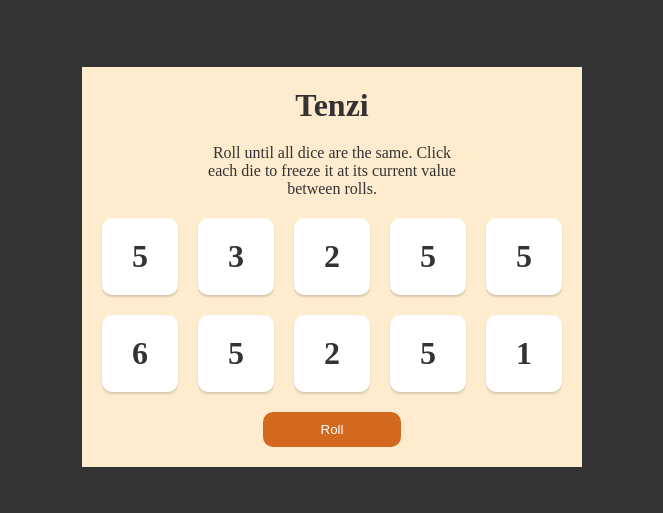
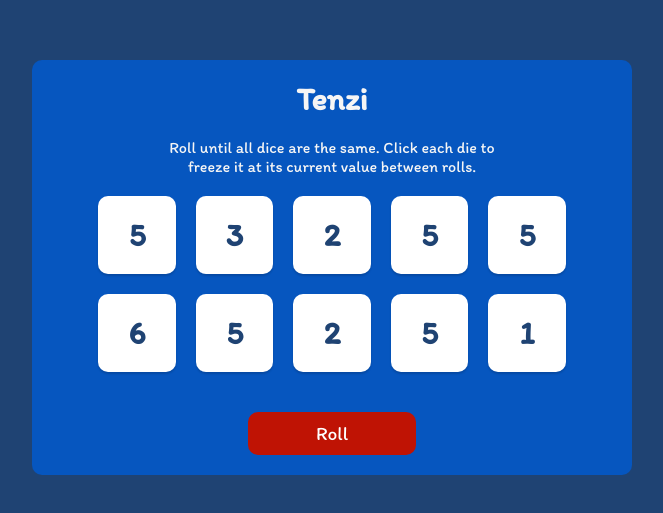
Before and after one commit to kujerocoding/tenzi-game, a React (Vite) app: page / in a window 1280 px wide. Shown: the part 133-646 px from the top of the page, without its empty margins (308-971 px from the left). Built offline with nearby package versions, Linux system fonts and the light colour scheme.

Commit message:
finalize styling

```diff
--- a/src/App.css
+++ b/src/App.css
@@ -1,3 +1,5 @@
+@import url('https://fonts.googleapis.com/css2?family=Itim&display=swap');
+
 *{
   padding: 0;
   margin: 0;
@@ -5,16 +7,17 @@
 }
 
 body{
-  background-color: #333;
+  background-color: #1F4373;
   color: whitesmoke;
   display: flex;
   justify-content: center;
   align-items: center;
   height: 100vh;
+  font-family: 'Itim', cursive;
 }
 
 .main-container{
-  background-color: blanchedalmond;
+  background-color: #0656BF;
   padding: 20px;
   color: #333;
   display: flex;
@@ -22,8 +25,9 @@ body{
   justify-content: center;
   align-items: center;
   gap: 20px;
-  width: 500px;
+  width: 600px;
   text-align: center;
+  border-radius: 10px;
 }
 
 .dice-container{
@@ -51,9 +55,11 @@ button{
   padding: 10px;
   border: none;
   border-radius: 10px;
-  background-color: chocolate;
+  background-color: #BF1304;
   color: white;
   cursor: pointer;
+  font-size: 1.2rem;
+  font-family: 'Itim', cursive;
 }
 
 button:active{
@@ -63,3 +69,7 @@ button:active{
 .main-container > p {
   padding-inline: 100px;
 }
+
+.main-container > h1, p{
+  color: whitesmoke;
+}
--- a/src/App.jsx
+++ b/src/App.jsx
@@ -70,6 +70,7 @@ const App = () => {
       <div className='dice-container'>
       {diceElements}
       </div>
+      <h3>{tenzi ? "You've won!" : ""}</h3>
       <button onClick={rollDice}>{tenzi ? "New Game" : "Roll"}</button>
     </div>
   )
--- a/src/components/Die.jsx
+++ b/src/components/Die.jsx
@@ -3,7 +3,8 @@ import React from 'react'
 const Die = (props) => {
 
     const styles = {
-        backgroundColor: props.isHeld ? "orange" : "white"
+        backgroundColor: props.isHeld ? "#1F4373" : "white",
+        color: props.isHeld ? "white" : "#1F4373"
     }
 
   return (
```
